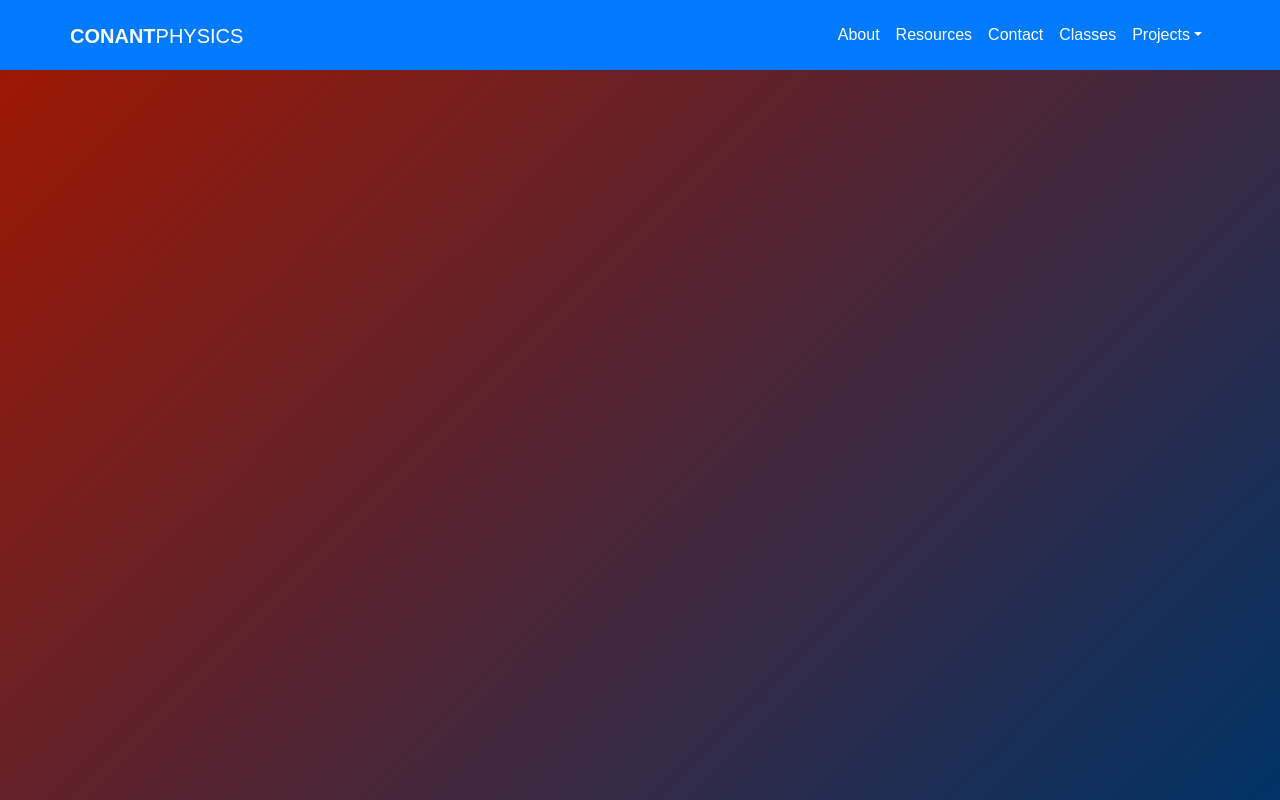
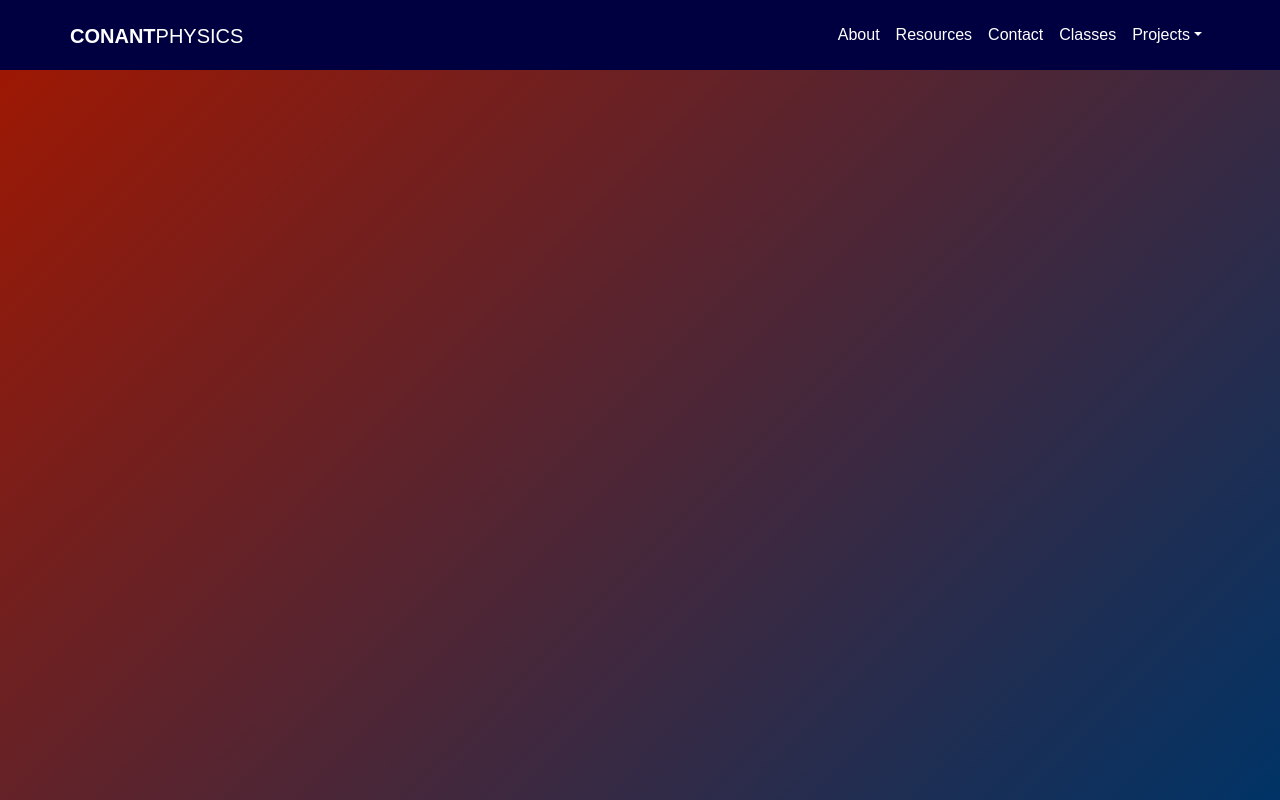
Before and after one commit to anandani4136/Conant-Physics, a React (Create React App) app in the folder frontend/: page /home in a window 1280 px wide. Built offline with nearby package versions, Linux system fonts and the light colour scheme.

Commit message:
blue navbar

```diff
--- a/frontend/src/components/HomeScreen.js
+++ b/frontend/src/components/HomeScreen.js
@@ -46,7 +46,7 @@ export default class HomeScreen extends React.Component {
     render() {
         return (
             <>
-                <Navbar bg="primary" variant="dark">
+                <Navbar className="navBarBlue" variant="dark">
                     <Container>
                     <Navbar.Brand href="/home">
                         <div className="alignRow">
--- a/frontend/src/components/componentsCSS/navbar.css
+++ b/frontend/src/components/componentsCSS/navbar.css
@@ -58,3 +58,7 @@
   /* margin: 0; */
   font-size: 0.9rem;
 }
+
+.navBarBlue {
+  background-color: #000040;
+}
```
